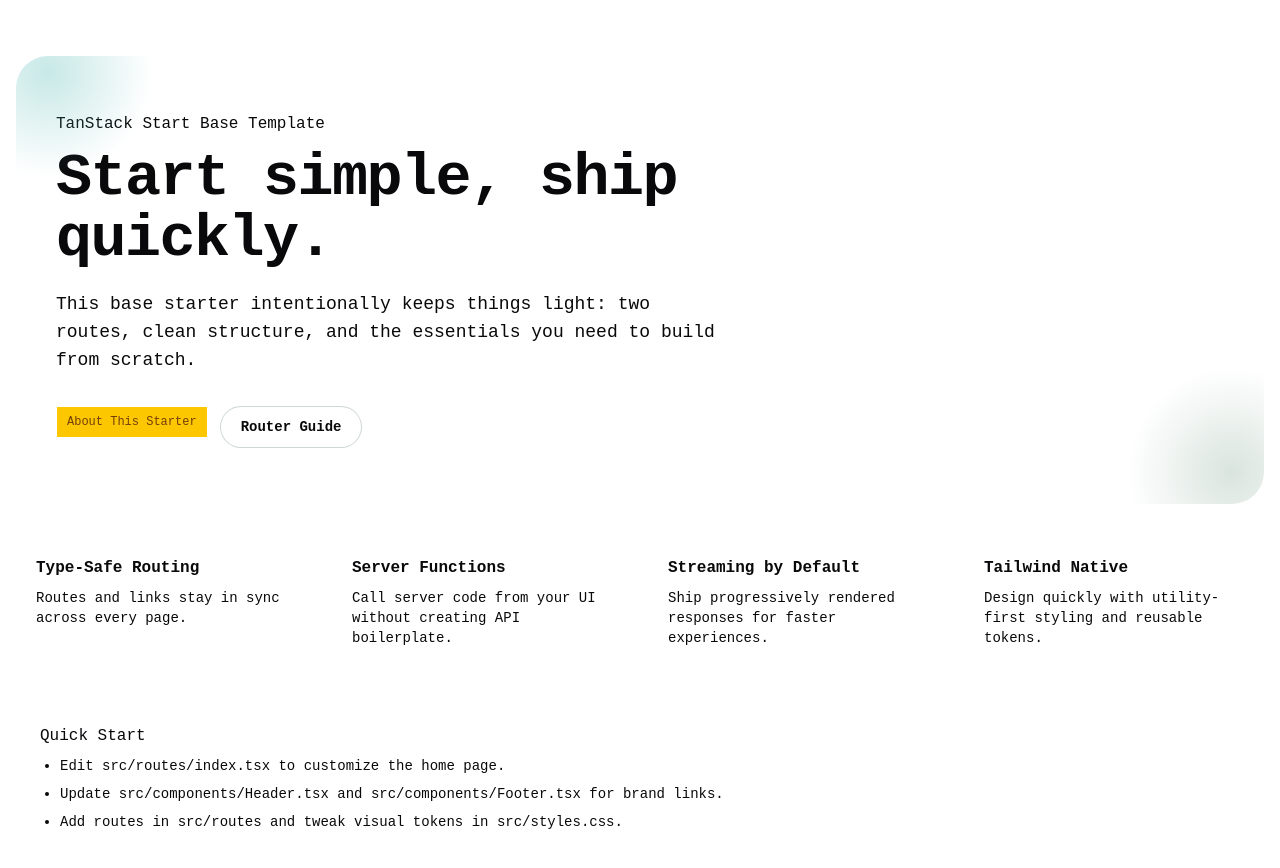
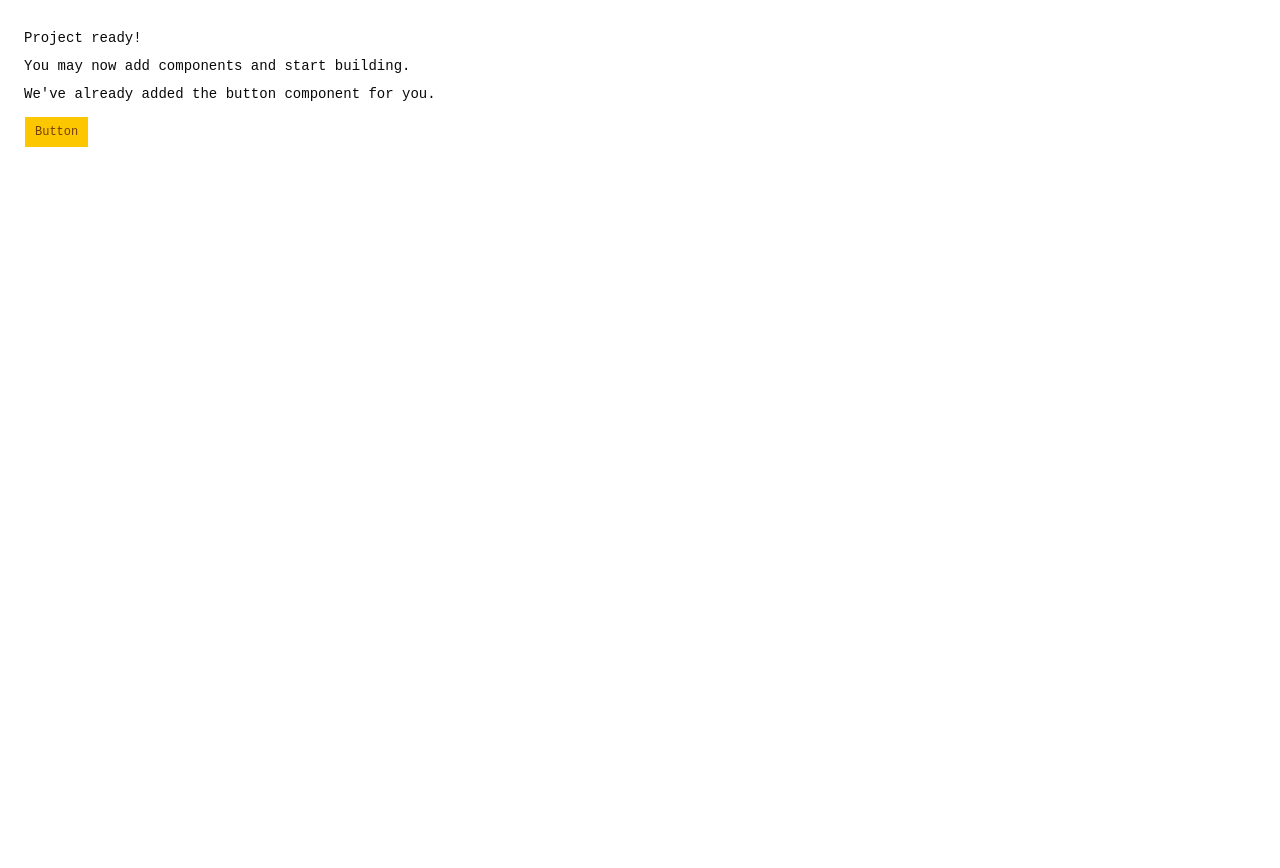
Before and after one commit to gabriel-moresco/caramelo, a React (Vite) app in the folder apps/app/: page / in a window 1280 px wide. Shown: the top 868 px of the page. After the commit the page ends 800 px from the top, so only its background shows below. Built offline with nearby package versions, Linux system fonts and the light colour scheme.

Commit message:
fix install

```diff
--- a/apps/app/src/routes/index.tsx
+++ b/apps/app/src/routes/index.tsx
@@ -6,65 +6,15 @@
 
 function App() {
   return (
-    <main className='page-wrap px-4 pt-14 pb-8'>
-      <section className='island-shell rise-in relative overflow-hidden rounded-[2rem] px-6 py-10 sm:px-10 sm:py-14'>
-        <div className='pointer-events-none absolute -top-24 -left-20 h-56 w-56 rounded-full bg-[radial-gradient(circle,rgba(79,184,178,0.32),transparent_66%)]' />
-        <div className='pointer-events-none absolute -right-20 -bottom-20 h-56 w-56 rounded-full bg-[radial-gradient(circle,rgba(47,106,74,0.18),transparent_66%)]' />
-        <p className='island-kicker mb-3'>TanStack Start Base Template</p>
-        <h1 className='display-title mb-5 max-w-3xl text-4xl leading-[1.02] font-bold tracking-tight text-(--sea-ink) sm:text-6xl'>
-          Start simple, ship quickly.
-        </h1>
-        <p className='mb-8 max-w-2xl text-base text-(--sea-ink-soft) sm:text-lg'>
-          This base starter intentionally keeps things light: two routes, clean structure, and the
-          essentials you need to build from scratch.
-        </p>
-        <div className='flex flex-wrap gap-3'>
-          <Button>About This Starter</Button>
-          <a
-            href='https://tanstack.com/router'
-            target='_blank'
-            rel='noopener noreferrer'
-            className='rounded-full border border-[rgba(23,58,64,0.2)] bg-white/50 px-5 py-2.5 text-sm font-semibold text-(--sea-ink) no-underline transition hover:-translate-y-0.5 hover:border-[rgba(23,58,64,0.35)]'
-          >
-            Router Guide
-          </a>
+    <main className='flex min-h-svh p-6'>
+      <div className='flex max-w-md min-w-0 flex-col gap-4 text-sm leading-loose'>
+        <div>
+          <h1 className='font-medium'>Project ready!</h1>
+          <p>You may now add components and start building.</p>
+          <p>We&apos;ve already added the button component for you.</p>
+          <Button className='mt-2'>Button</Button>
         </div>
-      </section>
-
-      <section className='mt-8 grid gap-4 sm:grid-cols-2 lg:grid-cols-4'>
-        {[
-          ['Type-Safe Routing', 'Routes and links stay in sync across every page.'],
-          ['Server Functions', 'Call server code from your UI without creating API boilerplate.'],
-          ['Streaming by Default', 'Ship progressively rendered responses for faster experiences.'],
-          ['Tailwind Native', 'Design quickly with utility-first styling and reusable tokens.'],
-        ].map(([title, desc], index) => (
-          <article
-            key={title}
-            className='island-shell feature-card rise-in rounded-2xl p-5'
-            style={{ animationDelay: `${index * 90 + 80}ms` }}
-          >
-            <h2 className='mb-2 text-base font-semibold text-(--sea-ink)'>{title}</h2>
-            <p className='m-0 text-sm text-(--sea-ink-soft)'>{desc}</p>
-          </article>
-        ))}
-      </section>
-
-      <section className='island-shell mt-8 rounded-2xl p-6'>
-        <p className='island-kicker mb-2'>Quick Start</p>
-        <ul className='m-0 list-disc space-y-2 pl-5 text-sm text-(--sea-ink-soft)'>
-          <li>
-            Edit <code>src/routes/index.tsx</code> to customize the home page.
-          </li>
-          <li>
-            Update <code>src/components/Header.tsx</code> and <code>src/components/Footer.tsx</code>{' '}
-            for brand links.
-          </li>
-          <li>
-            Add routes in <code>src/routes</code> and tweak visual tokens in{' '}
-            <code>src/styles.css</code>.
-          </li>
-        </ul>
-      </section>
+      </div>
     </main>
   )
 }
```
Also changed, not shown: 1 other file (tests, documents, lock files or other folders).
